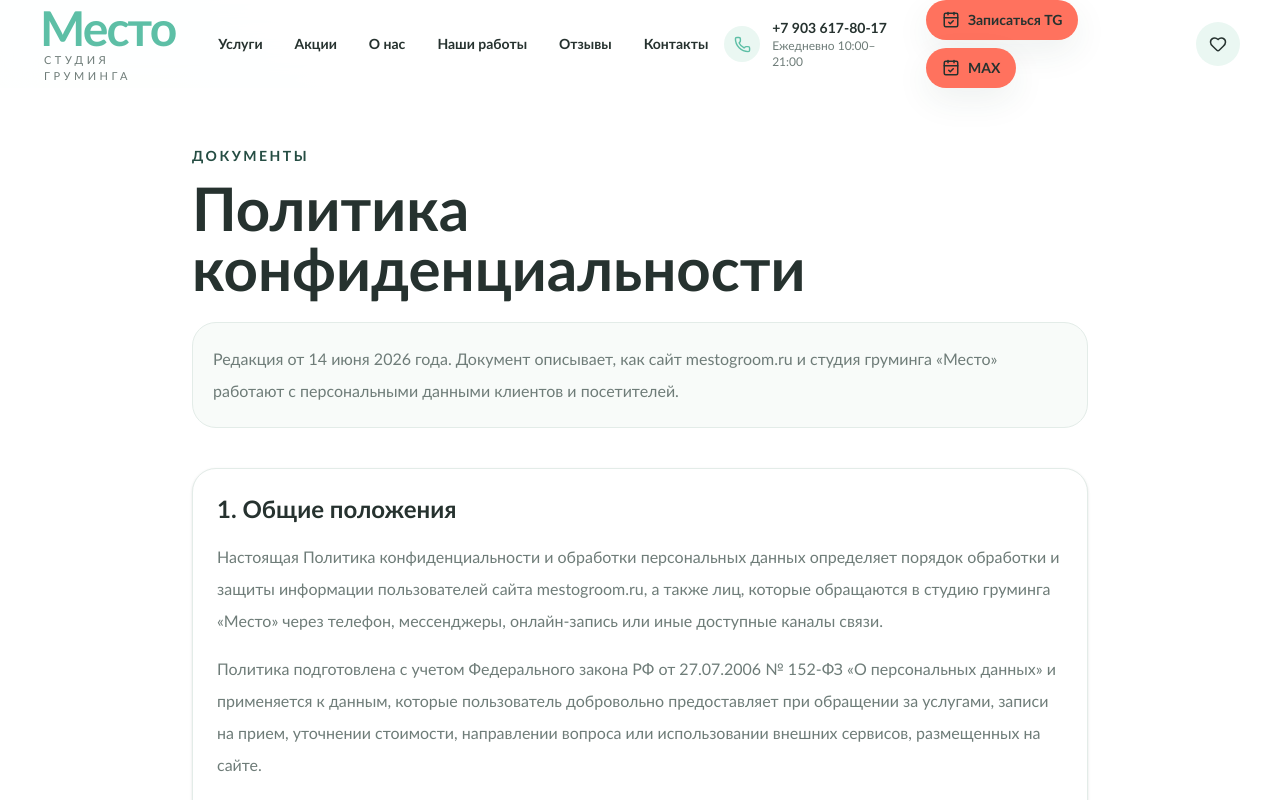
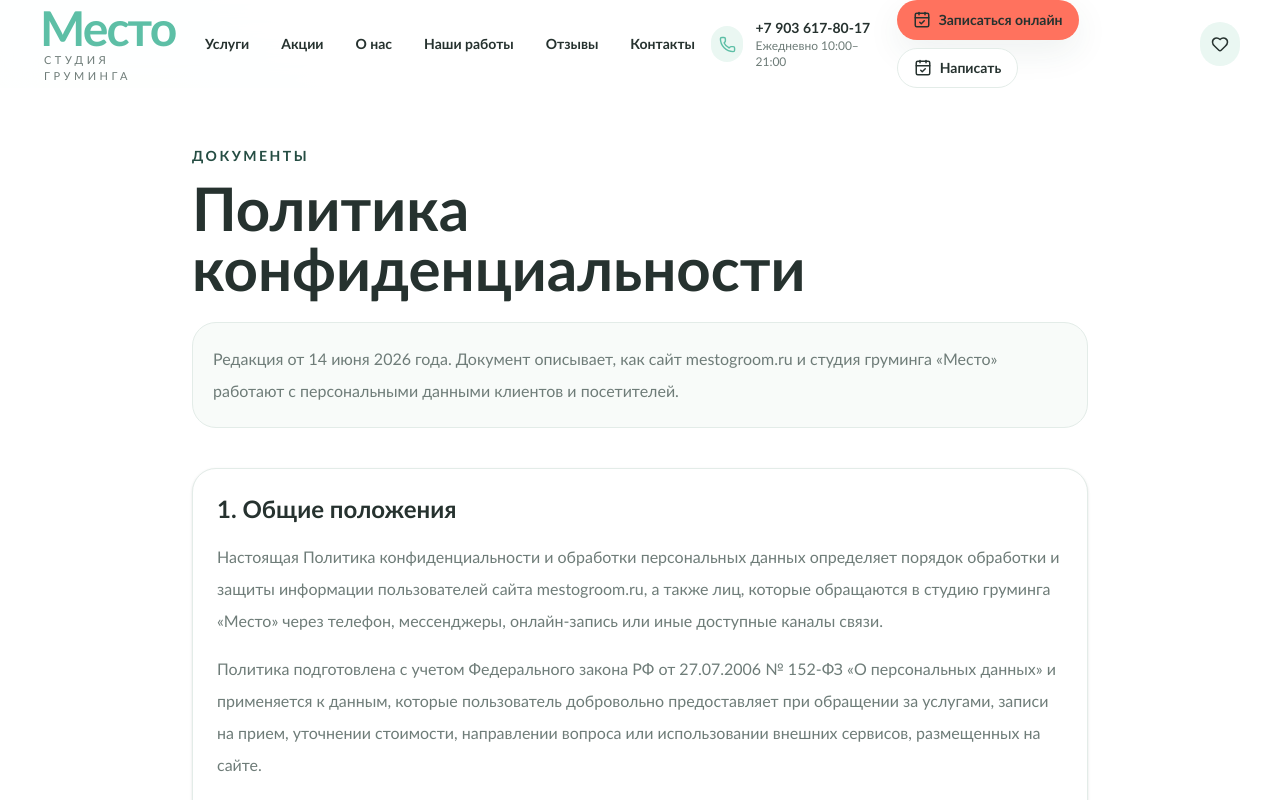
Before and after one commit to One-tm/mesto-sait, a Next.js app: page /privacy in a window 1280 px wide. Shown: the top 800 px of the page. Built offline with nearby package versions, Linux system fonts and the light colour scheme.

Commit message:
Switch online booking from Yclients to DIKIDI

```diff
--- a/src/app/privacy/page.tsx
+++ b/src/app/privacy/page.tsx
@@ -51,7 +51,7 @@ const sections = [
   {
     title: "6. Передача данных третьим лицам и внешние сервисы",
     text: [
-      "Для онлайн-записи на сайте используется виджет Yclients. При взаимодействии с виджетом часть данных может обрабатываться сервисом Yclients на условиях его собственных документов. Пользователь должен ознакомиться с документами Yclients перед передачей данных через этот сервис.",
+      "Для онлайн-записи на сайте используется сервис DIKIDI. При переходе к онлайн-записи часть данных может обрабатываться сервисом DIKIDI на условиях его собственных документов. Пользователь должен ознакомиться с документами DIKIDI перед передачей данных через этот сервис.",
       "Сайт содержит ссылки на Telegram, MAX и Яндекс.Карты. При переходе на внешние сервисы обработка данных осуществляется соответствующими сервисами по их правилам. Оператор не контролирует такие сайты и приложения и не несет ответственность за их политику конфиденциальности, интерфейс, доступность и действия третьих лиц.",
       "Оператор может передавать данные подрядчикам и сервисам только в объеме, необходимом для записи, связи, технической поддержки сайта, хранения информации, исполнения обязательств перед клиентом или выполнения требований закона. Передача данных для самостоятельной рекламы третьих лиц без законного основания не осуществляется."
     ]
--- a/src/components/BookingButton.tsx
+++ b/src/components/BookingButton.tsx
@@ -17,32 +17,32 @@ export function BookingButton({
   size = "md"
 }: BookingButtonProps) {
   const isCompact = size === "sm";
-  const telegramLabel = isCompact ? "Записаться TG" : "Записаться Telegram";
-  const maxLabel = "MAX";
+  const telegramLabel = isCompact ? "Написать" : "Написать в Telegram";
   const buttonClass = isCompact ? "px-3" : "";
 
   return (
     <div className={["inline-flex flex-wrap items-center gap-2", className].filter(Boolean).join(" ")}>
       <Button
-        href={contacts.telegram}
+        href={contacts.dikidi}
         size={size}
         className={buttonClass}
-        aria-label={`${label} через Telegram`}
+        aria-label={`${label} через DIKIDI`}
+        onClick={() => reachGoal("booking_dikidi")}
+      >
+        <CalendarCheck size={18} aria-hidden />
+        {label}
+      </Button>
+      <Button
+        href={contacts.telegram}
+        variant="secondary"
+        size={size}
+        className={buttonClass}
+        aria-label="Написать администратору в Telegram"
         onClick={() => reachGoal("booking_telegram")}
       >
         <CalendarCheck size={18} aria-hidden />
         {telegramLabel}
       </Button>
-      <Button
-        href={contacts.max}
-        size={size}
-        className={buttonClass}
-        aria-label={`${label} через MAX`}
-        onClick={() => reachGoal("booking_max")}
-      >
-        <CalendarCheck size={18} aria-hidden />
-        {maxLabel}
-      </Button>
     </div>
   );
 }
--- a/src/data/contacts.ts
+++ b/src/data/contacts.ts
@@ -3,6 +3,7 @@ export const contacts = {
   type: "студия груминга",
   phoneDisplay: "+7 903 617-80-17",
   phoneHref: "tel:+79036178017",
+  dikidi: "https://dikidi.net/2136048",
   telegram: "https://t.me/mestoadmin",
   telegramChannel: "https://t.me/mestogroom",
   max: "https://max.ru/u/f9LHodD0cOL67NPVHTyDzrzAniFXMFvE5h6GH-3TVDIwP82H-3Px_qPSaQ0",
```
Also changed, not shown: 1 other file (tests, documents, lock files or other folders).
